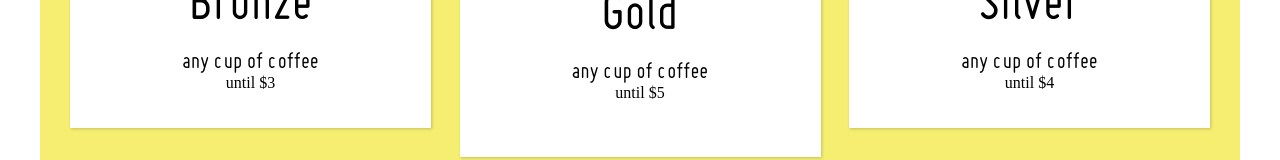
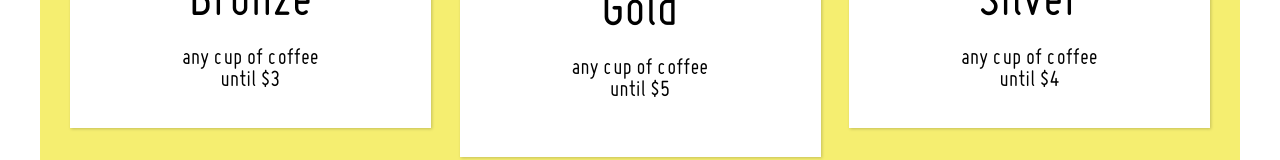
Before and after one commit to Dvoretska/Beetroot, a plain HTML site: page cup-plans/index.html in a window 1280 px wide. Shown: the part 423-583 px from the top of the page. Drawn offline with Linux system fonts and the light colour scheme.

Commit message:
Fix style

```diff
--- a/cup-plans/index.html
+++ b/cup-plans/index.html
@@ -13,7 +13,7 @@
 			<div class="wrapper">
 				<div class="name">Bronze</div>
 				<div class="text">any cup of coffee</div>
-				<div>until $3</div>
+				<div class="text">until $3</div>
 			</div>
 		</section>
 		<section class="gold-cup-section">
@@ -22,7 +22,7 @@
 			<div class="wrapper">
 				<div class="name">Gold</div>
 				<div class="text">any cup of coffee</div>
-				<div>until $5</div>
+				<div class="text">until $5</div>
 			</div>
 		</section>
 		<section class="silver-cup-section">
@@ -31,7 +31,7 @@
 			<div class="wrapper">
 				<div class="name">Silver</div>
 				<div class="text">any cup of coffee</div>
-				<div>until $4</div>
+				<div class="text">until $4</div>
 			</div>
 		</section>
 	</main>
```
